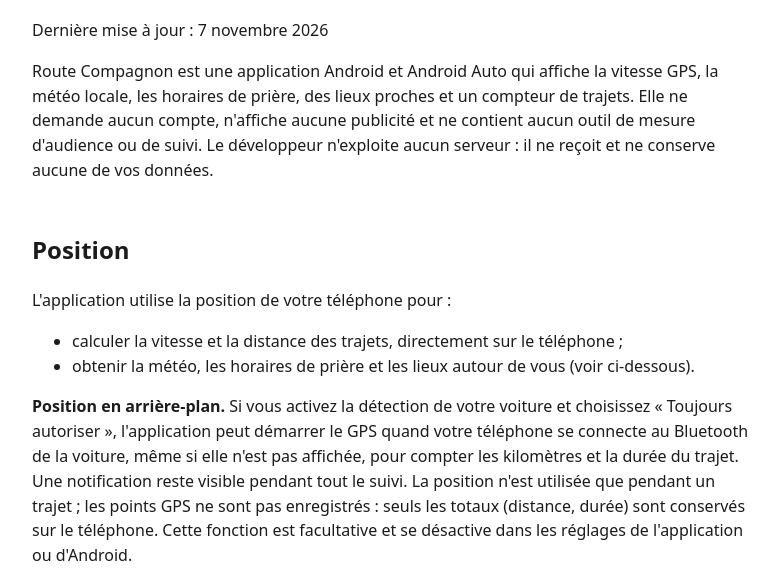
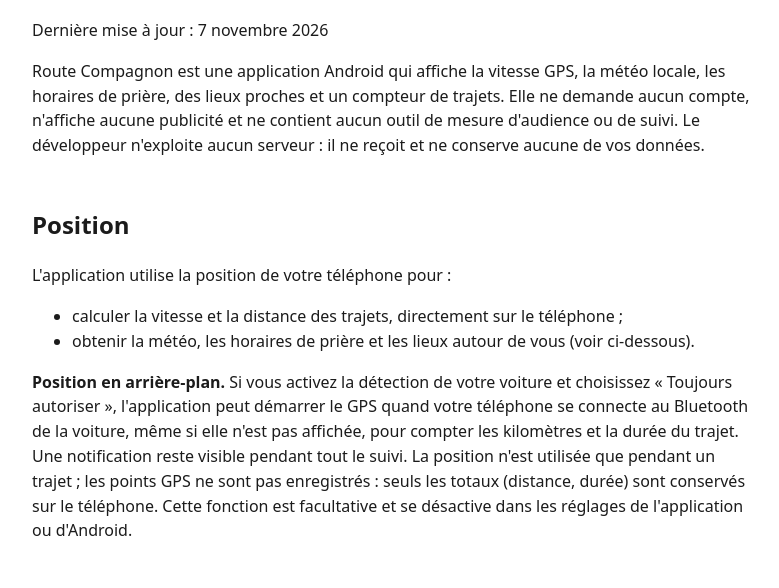
Before and after one commit to adnen256/routecompagnon-privacy, a plain HTML site: page index.html in a window 1280 px wide. Shown: the part 148-736 px from the top of the page, without its empty margins (248-1027 px from the left). Drawn offline with Linux system fonts and the light colour scheme.

Commit message:
Retrait de la mention Android Auto
Co-Authored-By: Claude Sonnet 5.5 <noreply@anthropic.com>

```diff
--- a/index.html
+++ b/index.html
@@ -13,7 +13,7 @@
 <h1>Route Compagnon – Politique de confidentialité</h1>
 <p>Dernière mise à jour : 7 novembre 2026</p>
 
-<p>Route Compagnon est une application Android et Android Auto qui affiche la vitesse GPS, la météo locale,
+<p>Route Compagnon est une application Android qui affiche la vitesse GPS, la météo locale,
 les horaires de prière, des lieux proches et un compteur de trajets. Elle ne demande aucun compte,
 n'affiche aucune publicité et ne contient aucun outil de mesure d'audience ou de suivi.
 Le développeur n'exploite aucun serveur : il ne reçoit et ne conserve aucune de vos données.</p>
```
